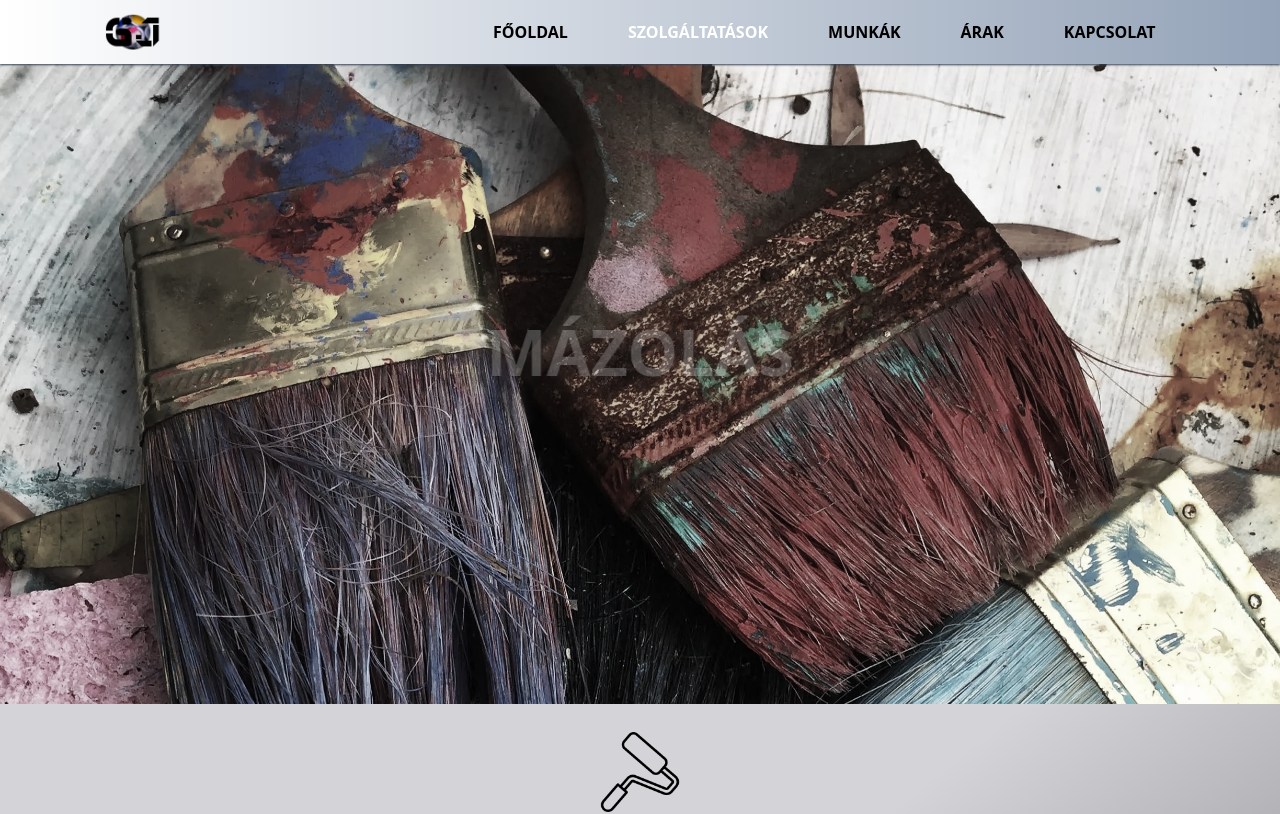
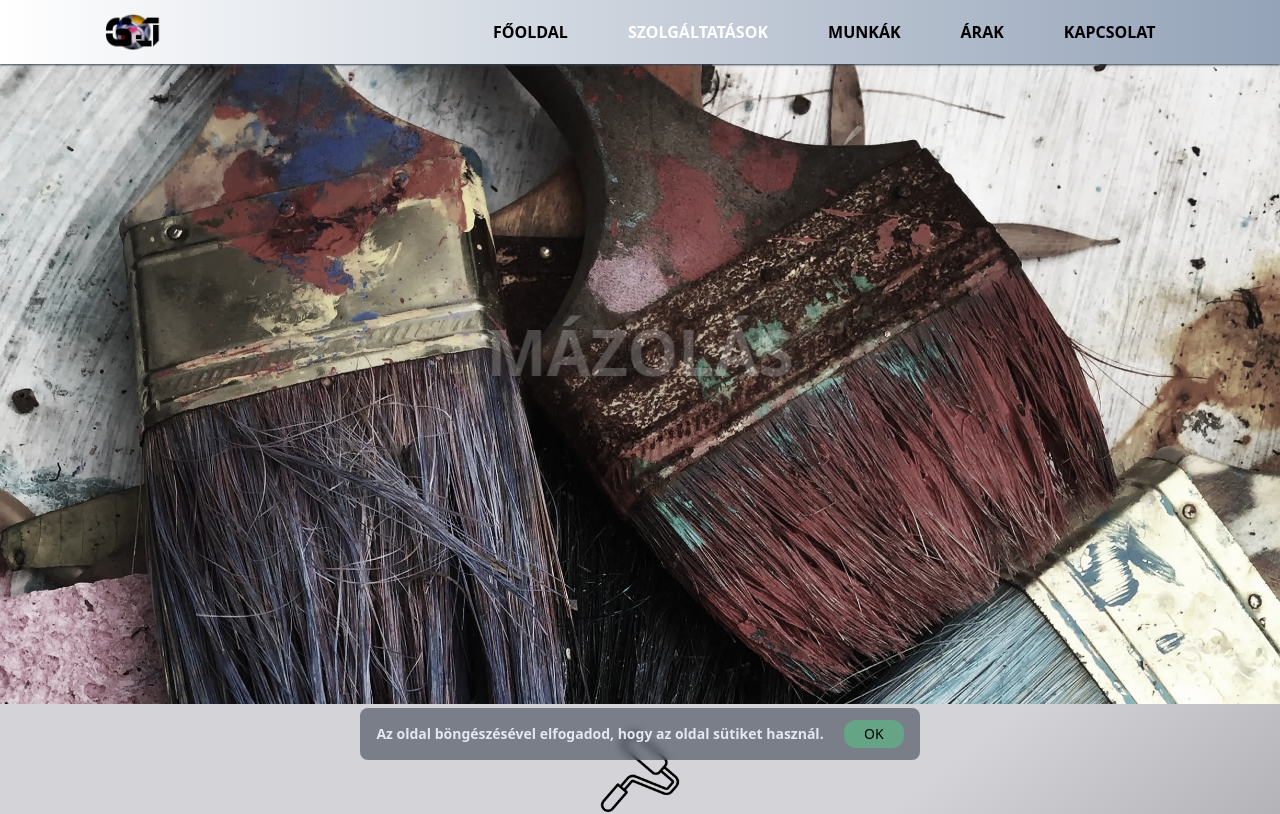
Before and after one commit to Gabo250/roomPainterSite, a React (Create React App) app: page /szolgaltatasok in a window 1280 px wide. Shown: the top 814 px of the page. Built offline with nearby package versions, Linux system fonts and the light colour scheme.

Commit message:
cookie accept component added

```diff
--- a/package.json
+++ b/package.json
@@ -10,6 +10,7 @@
     "react-dom": "^18.2.0",
     "react-router-dom": "^6.15.0",
     "react-scripts": "5.0.1",
+    "universal-cookie": "^6.1.1",
     "web-vitals": "^2.1.4"
   },
   "scripts": {
--- a/public/index.html
+++ b/public/index.html
@@ -29,7 +29,7 @@
     <link rel="icon" type="image/png" sizes="16x16" href="./favicon-16x16.png">
     <link rel="manifest" href="./manifest.json">
 
-    <title>Geringer János - Lakásfelújítás Budapesten és Pest megyében</title>
+    <title>Geringer János - Lakásfelújítás Vecsésen, Budapesten és Pest megyében</title>
   </head>
   <body>
     <!-- Google Tag Manager (noscript) -->
--- a/src/App.js
+++ b/src/App.js
@@ -7,6 +7,7 @@ import Price from "./component/price/Price";
 import Gallery from "./component/gallery/Gallery";
 import ScrollTop from "./component/utility/ScrollTop";
 import NotFound from "./component/errorComp/NotFound";
+import Cookie from "./component/footer/Cookie";
 
 function App() {
 
@@ -21,6 +22,7 @@ function App() {
           <Route path="/munkak/*" element={ <Gallery /> } />
           <Route path="/*" element={ <NotFound /> } />
       </Routes>
+      <Cookie />
       <Footer />
     </BrowserRouter>
   );
--- /dev/null
+++ b/src/component/footer/Cookie.jsx
@@ -0,0 +1,22 @@
+import { useState } from "react";
+import { experationDate, getCookie, setCookie } from "../utility/cookieUtility";
+
+function Cookie() {
+    const [visible, setVisible] = useState(getCookie("accepted") ? false : true);
+
+    const handleOkClick = () => {
+        setCookie("accepted", true, experationDate.WEEK);
+        setVisible(false);
+    }
+
+    return (
+        <div className={`bg-slate-800 bg-opacity-50 backdrop-blur-sm w-[35rem] fixed flex flex-wrap gap-4 justify-evenly items-center
+                        left-[50%] -translate-x-[50%] bottom-10 p-3 rounded-lg z-10 ${ visible ? "opacity-100" : "opacity-0 transition-opacity duration-500" }
+                        sm:w-full`}>
+            <span className="text-sm text-slate-200 text-center font-semibold">Az oldal böngészésével elfogadod, hogy az oldal sütiket használ.</span>
+            <button disabled={ !visible } onClick={ handleOkClick } className="py-1 px-5 bg-green-400 bg-opacity-40 text-sm rounded-xl transition-all duration-500 hover:scale-110 hover:bg-green-300">OK</button>
+        </div>
+    );
+}
+
+export default Cookie;
--- a/src/component/home/Home.jsx
+++ b/src/component/home/Home.jsx
@@ -3,7 +3,7 @@ import WorkProgress from "./WorkProgress";
 import useTitleChange from "../utility/useTitleChange";
 
 function Home() {
-    useTitleChange("Geringer János - Lakásfelújítás Budapesten és Pest megyében");
+    useTitleChange("Geringer János - Lakásfelújítás Vecsésen, Budapesten és Pest megyében");
 
     return (
         <>
--- /dev/null
+++ b/src/component/utility/cookieUtility.jsx
@@ -0,0 +1,23 @@
+import Cookies from "universal-cookie"
+
+export const experationDate = {
+    WEEK: 1000 * 3600 * 24 * 7,
+    MONTH: 1000 * 3600 * 24 * 30
+};
+
+export const setCookie = (name, value, expdate) => {
+    const cookie = new Cookies();
+    const date = new Date(new Date().getTime() + expdate);
+    console.log(date);
+
+    cookie.set(name, value, {
+        path: "/",
+        expires: date,
+        domain: window.location.hostname
+    });
+}
+
+export const getCookie = (name) => {
+    const cookie = new Cookies();
+    return cookie.get(name);
+}
```
Also changed, not shown: 1 other file (tests, documents, lock files or other folders).
